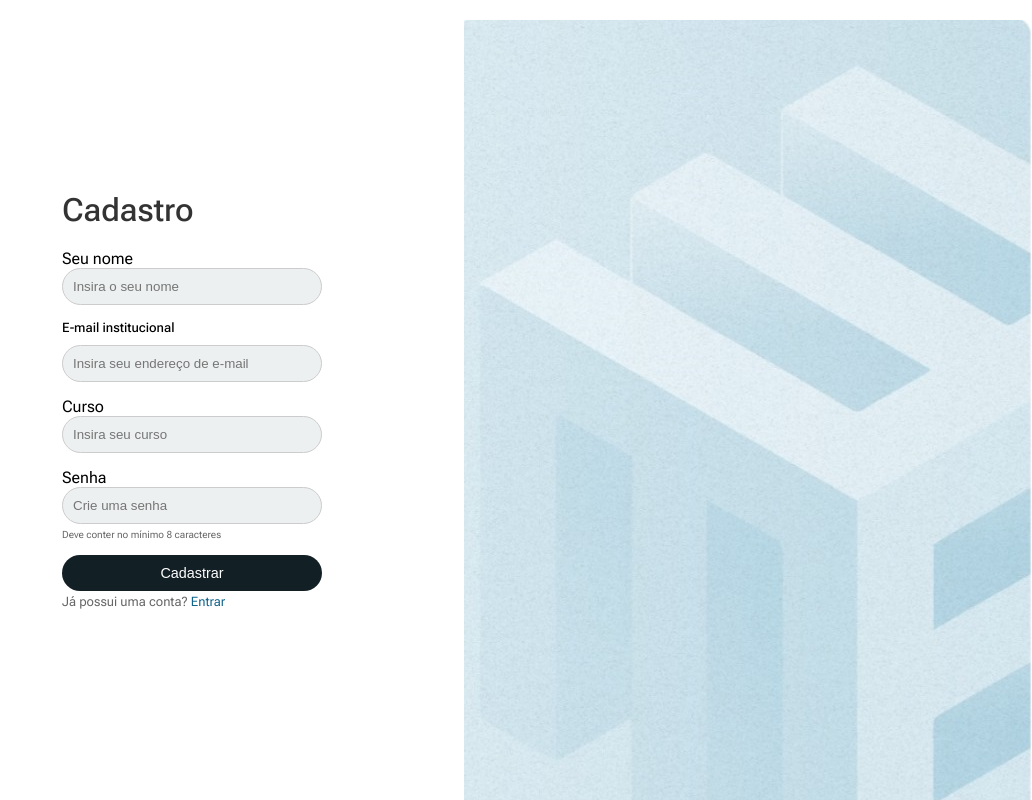
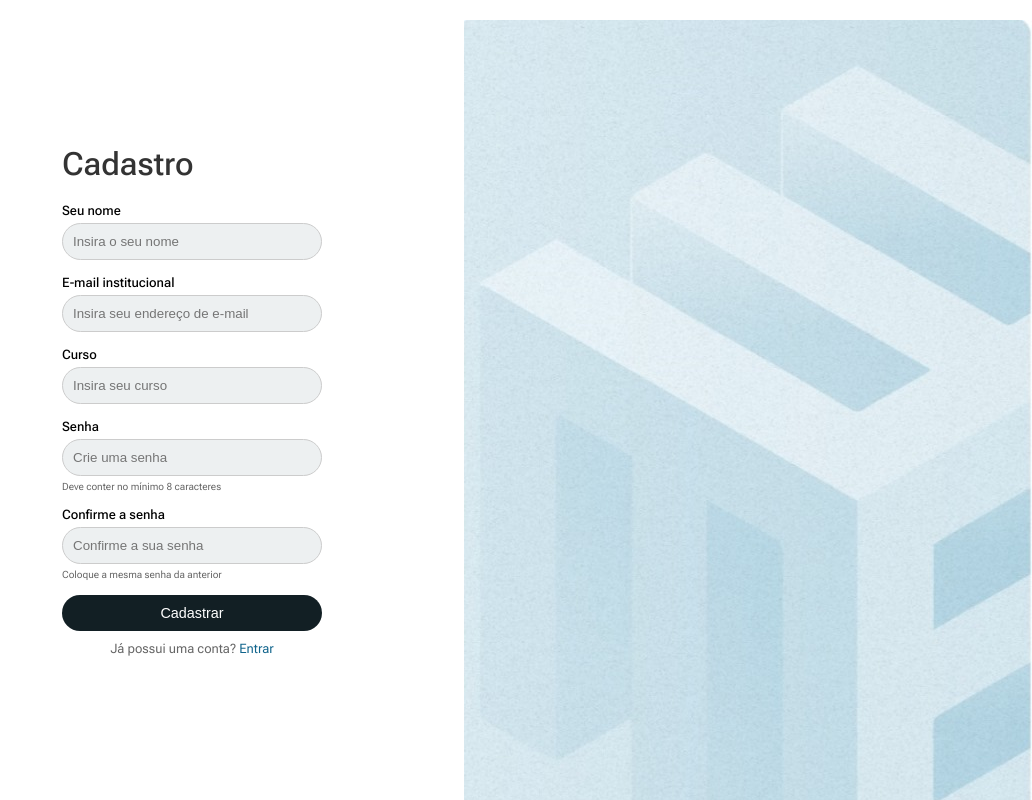
Before and after one commit to Gladistony/Aplicativo-Projeto-Interdisciplinar-2, a PHP site: page /paginas/telaDeCadastro.html in a window 1280 px wide. Shown: the whole page, without its empty margins (248-1280 px from the left). Run offline with PHP 8.4, Linux system fonts and the light colour scheme.

Commit message:
popup-de-erro-adicaoEmCadastro
Eu fiz o popup de erro e adição de um novo campo de cadastro.

```diff
--- a/paginas/telaDeCadastro.html
+++ b/paginas/telaDeCadastro.html
@@ -14,44 +14,46 @@
 </head>
 
 <body>
-    <!--Como é uma tela de cadastro semântica deve utilizar para campos de input e os Label a tag pai form para vc conseguir comunicar o front com o back precisamos de uma Action atribuída no formulário-->
-
-    <!--Sobre as classes, tente colocar nomes mais simplificados e que tenham sentido-->
-
-    <div class="conteiner">
+    <div class="container">
         <header>
-            <!--Vc pode até utilizar um header para o formulário. O <header> não precisa necessariamente estar no início da página; ele pode ser usado para organizar a estrutura dentro de uma seção específica se o objetivo é criar um cabeçalho global.-->
-
-            <!--A <section> é utilizada para dividir o conteúdo, tipo se eu vou colocar um parte da pagina para falar sobre o mercado e outra para saúde Irei criar duas sections diferente Ou crio uma section para ser a parte onde teria texto-->
             <h1 id="TituloCadastro">Cadastro</h1>
         </header>
         <main>
             <form action=""><!-- O action feito para o back-end-->
-                <div class="caixaDetexto" id="caixaDetexto1">
+                <div class="caixa-texto" id="input1">
                     <label for="nomeDoUsuario" class="texto-Palavra" id="textoDePalavraCadastro">Seu nome</label>
                     <input type="text" name="nome" id="nomeDoUsuario" placeholder="Insira o seu nome">
                 </div>
-                <div class="caixaDetexto" id="caixaDetexto2">
-                    <label for="emailDoUsuario" class="textoDePalavra">E-mail institucional</label>
+                <div class="caixa-texto" id="input2">
+                    <label for="emailDoUsuario" class="texto-Palavra">E-mail institucional</label>
                     <input type="email" name="email" id="emailDoUsuario" placeholder="Insira seu endereço de e-mail">
                 </div>
-                <div class="caixaDetexto" id="caixaDetexto3">
+                <div class="caixa-texto" id="input3">
                     <label for="cursoDoUsuario" class="texto-Palavra">Curso</label>
                     <input type="text" name="curso" id="cursoDoUsuario" placeholder="Insira seu curso">
                 </div>
-                <div class="caixaDetexto" id="caixaDetexto4">
+                <div class="caixa-texto" id="input4">
                     <label for="senhaDoUsuario" class="texto-Palavra">Senha</label>
                     <input type="password" name="senha" id="senhaDoUsuario" placeholder="Crie uma senha" minlength="8"
                         maxlength="20" required>
                     <p class="descricaoDeSenha">Deve conter no mínimo 8 caracteres</p>
                 </div>
+
+                <div class="caixa-texto" id="input5">
+                    <label for="senhaDoUsuario" class="texto-Palavra">Confirme a senha</label>
+                    <input type="password" name="validacao-senha" id="senhaValidada" placeholder="Confirme a sua senha"
+                        minlength="8" maxlength="20" required>
+                    <p class="descricaoDeSenha">Coloque a mesma senha da anterior</p>
+                </div>
+
+                <p id="mensagem-erroCadastro">xcdcdd </p>
+
             </form>
             <button type="submit" id="botaoDeCadastrar">Cadastrar</button>
             <span class="linkParaLogin">Já possui uma conta? <a href="./telaDeLogin.html">Entrar</a></span>
 
         </main>
     </div>
-
 </body>
 
 </html>
--- a/paginas/telaDeEsqueciASenha.html
+++ b/paginas/telaDeEsqueciASenha.html
@@ -30,7 +30,7 @@
 
         <main>
             <form>
-                <div class="caixaDetexto">
+                <div class="caixa-texto">
                     <label for="email" class="texto-Palavra">Colocar endereço de e-mail</label>
                     <input type="email" name="email" id="email" placeholder="E-mail institucional" class="caixaDetexto">
                 </div>
--- a/styles/estilo_telaDeCadastro.css
+++ b/styles/estilo_telaDeCadastro.css
@@ -21,7 +21,7 @@ body {
     font-family: "Roboto Flex", sans-serif;
 }
 
-.conteiner {
+.container {
     margin-right: 400px;
     background-color: #ffff;
     padding: 20px;
@@ -37,20 +37,15 @@ header h1 {
     color: #333;
 }
 
-
-
-
-
 .listaDeCaixasDeTexto {
-    list-style: none;
     padding: 0;
 }
 
-.caixaDetexto {
+.caixa-texto {
     margin-bottom: 15px;
 }
 
-.caixaDetexto input {
+.caixa-texto input {
     background-color: #edf0f1;
     width: 100%;
     padding: 10px;
@@ -59,12 +54,12 @@ header h1 {
     box-sizing: border-box;
 }
 
-.textoDePalavra {
+.texto-Palavra {
     font-weight: 500;
     font-size: small;
     display: flex;
     justify-content: flex-start;
-    margin-bottom: 10px;
+    margin-bottom: 5px;
 }
 
 
@@ -95,8 +90,9 @@ button:hover {
 
     text-align: center;
     font-size: small;
-    margin-top: 30px;
+    margin-top: 10px;
     color: #666;
+    display: block;
 }
 
 .linkParaLogin a {
--- a/styles/estilo_telaDeEsqueciSenha.css
+++ b/styles/estilo_telaDeEsqueciSenha.css
@@ -84,11 +84,11 @@ body {
     padding: 0;
 }
 
-.caixaDetexto {
+.caixa-texto {
     margin-bottom: 15px;
 }
 
-.caixaDetexto input {
+.caixa-texto input {
     background-color: #edf0f1;
     width: 100%;
     padding: 10px;
```
Also changed, not shown: other parts of styles/estilo_telaDeCadastro.css (+35 -0 lines), anotacoes.txt (+7 -0 lines), paginas/telaDeLogin.html (+12 -6 lines), styles/estilo_telaDeLogin.css (+38 -13 lines).
